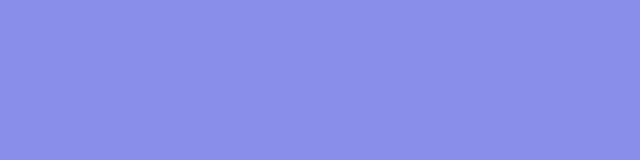
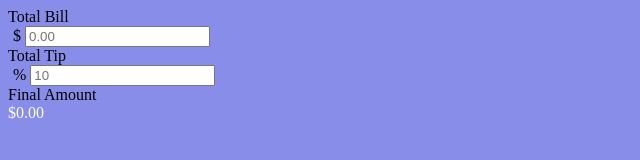
Before and after one commit to benzps01/Tip-Calculator, a plain HTML site: page index.html in a window 1280 px wide. Shown: the whole page, without its empty margins (0-640 px from the left). Drawn offline with Linux system fonts and the light colour scheme.

Commit message:
Added more fields to the calculator

```diff
--- a/index.html
+++ b/index.html
@@ -6,5 +6,23 @@
         <script type="text/javascript" src="app.js"></script>
     </head>
     <body>
+        <div class="wrapper">
+            <div class="top container">
+                <div class="input1">Total Bill</div>
+                <div class="bill_container">
+                    <span style="margin-top: 3px; margin-left: 5px;" >$</span>
+                    <input type="text" placeholder="0.00" id="totalBill">
+                </div>
+                <div class="input2">Total Tip</div>
+                <div class="tip_container">
+                    <span style="margin-top: 3px; margin-left: 5px;" >%</span>
+                    <input type="text" placeholder="10" id="tipPercent">
+                </div>
+            </div>
+            <div class="bottom container">
+                <div class="result">Final Amount</div>
+                <div class="total" style="color: white;">$0.00</div>
+            </div>
+        </div>
     </body>
 </html>
```
